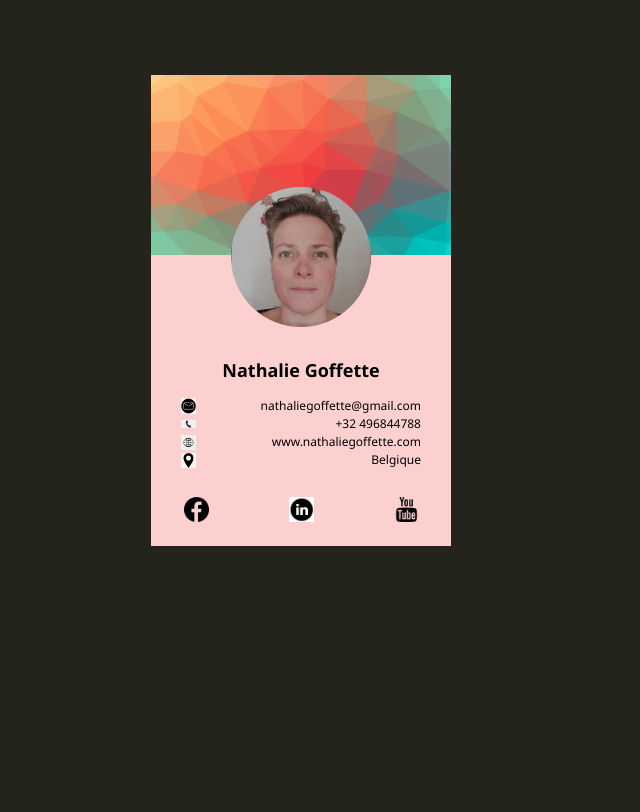
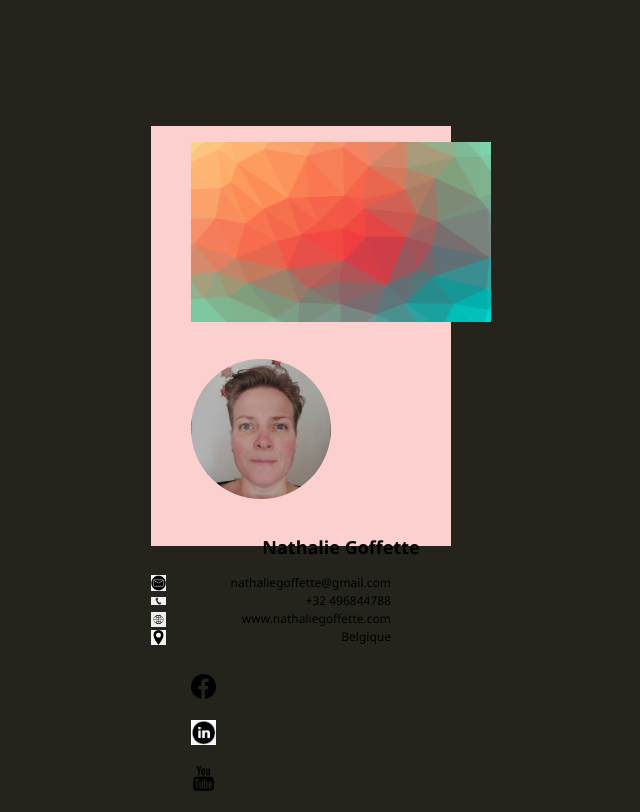
Before and after one commit to nathaliegoffette/Profile-card, a plain HTML site: page index.html in a window 1280 px wide. Shown: the whole page, without its empty margins (357-997 px from the left). Drawn offline with Linux system fonts and the light colour scheme.

Commit message:
debut grid

```diff
--- a/styling.css
+++ b/styling.css
@@ -1,5 +1,6 @@
 body{
     background-color: rgb(36, 36, 29);
+
 }
 
 .vcard{
@@ -8,30 +9,35 @@ body{
     margin-right: 500px;
     width: 300px;
     height: 420px;
-    display:flex;
-    flex-direction: column;
-    justify-content:center;
-    align-items: center;
+
+    display:grid;
+    grid-template-columns: 8/12.5%;
+    grid-template-rows: 10/10%;
+
     font-family:'Segoe UI', Tahoma, Geneva, Verdana, sans-serif;
     background: #fdd0d0;
 }
 
 .top{
+    grid-row: 0 /5 ;
+    grid-column: 0 /5 ;
+
     width: 300px;
     height: 180px;
-    margin-top: -100px;
-    display: flex;
+    /*margin-top: -100px;*/
+
+   /* display: flex;
     align-items: center;
-    justify-content:flex-start;
+    justify-content:flex-start;*/
 
 
 }
 
 
 .myphoto{
-    display:flex;
+    /*display:flex;
     justify-content: center;
-    margin-top: -100px;
+    margin-top: -100px;*/
     width: 140px;
     border-radius: 70px;
 
@@ -94,10 +100,10 @@ ul li:nth-child(4){
 
 .icones{
 
-    display:flex;
+    /*display:flex;
     flex-direction: row;
     justify-content: space-around;
-    align-content:baseline;
+    align-content:baseline;*/
     margin-bottom: -30px;
 
 }
```
Also changed, not shown: index.html (indentation only).
